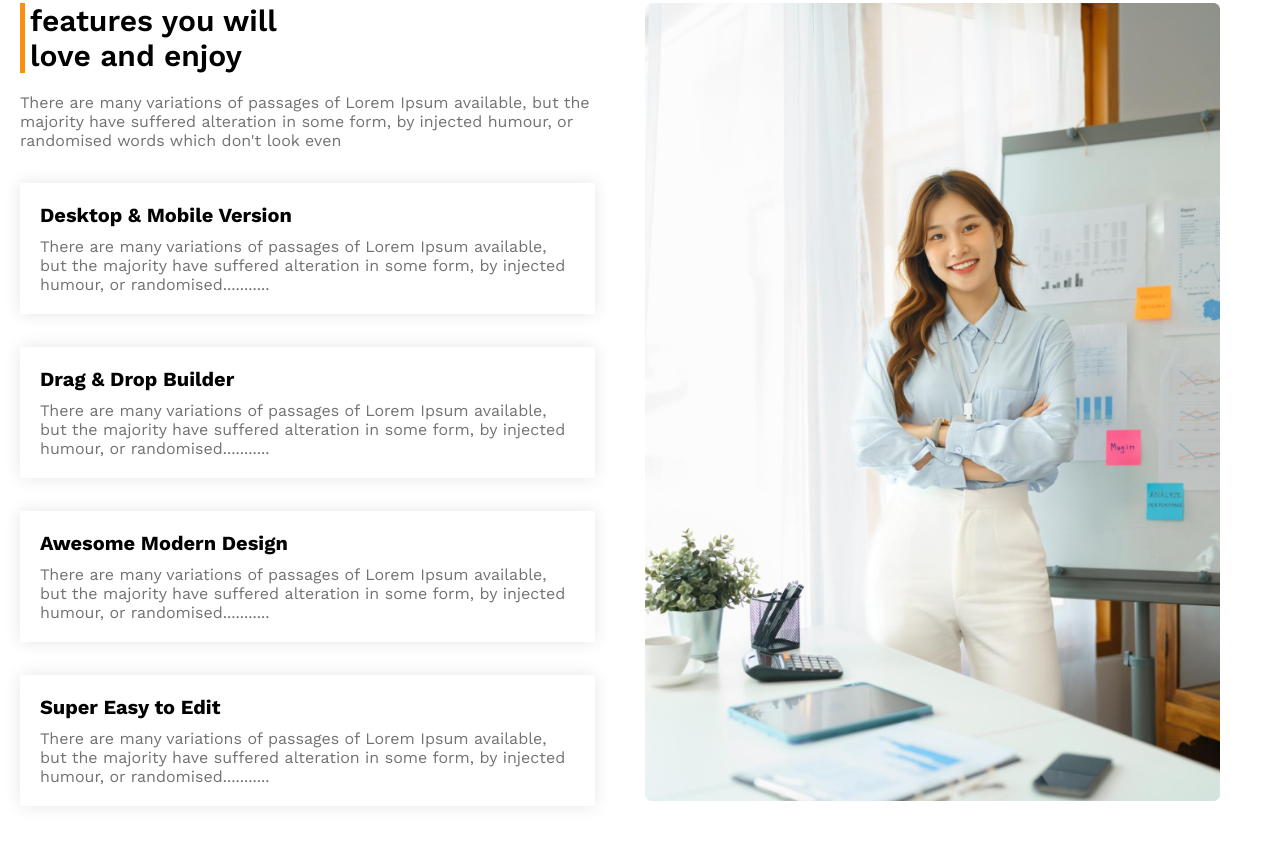
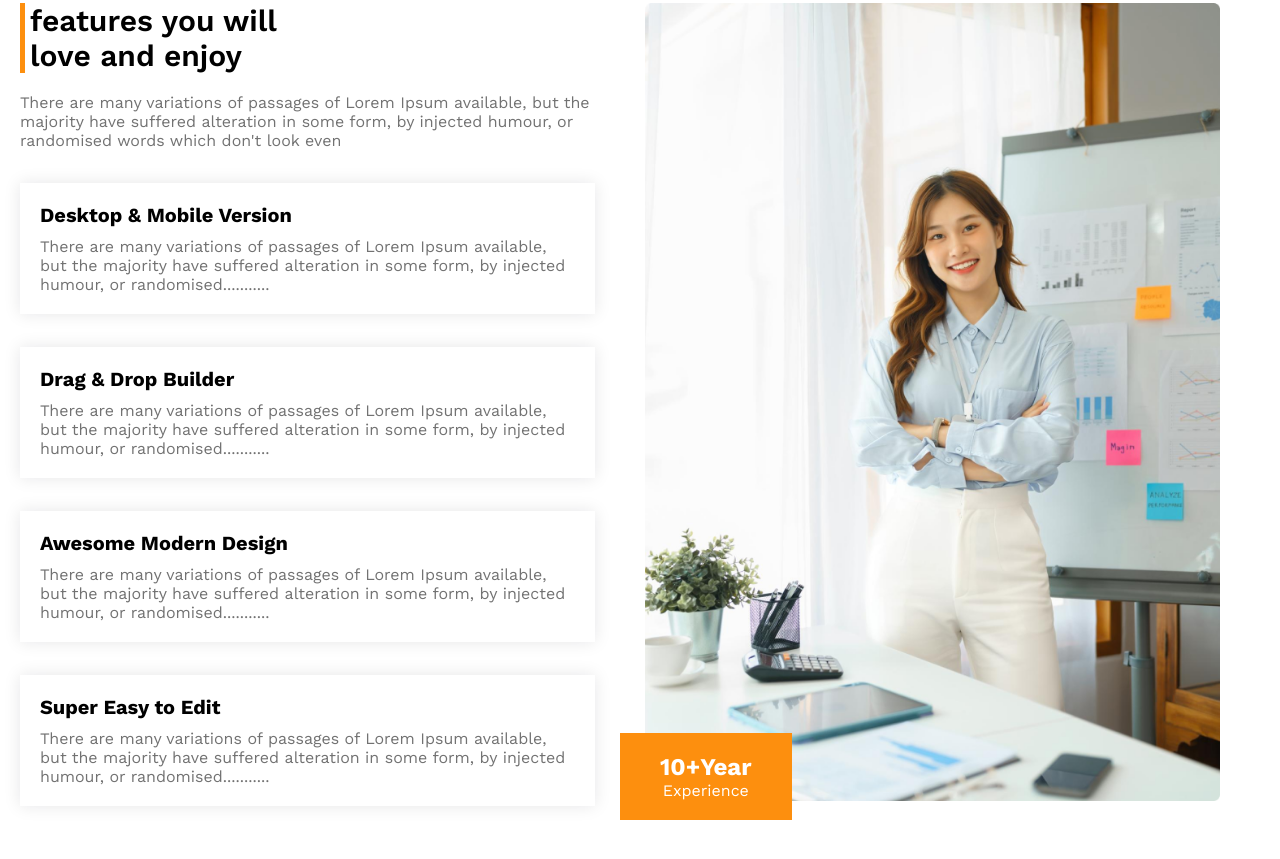
Before and after one commit to NahidHassanNirob/G3-Architects-LandingPage, a plain HTML site: page index.html in a window 1280 px wide. Shown: the part 1642-2501 px from the top of the page. Drawn offline with nearby package versions, Linux system fonts and the light colour scheme.

Commit message:
our features that you enjoy

```diff
--- a/index.html
+++ b/index.html
@@ -102,6 +102,10 @@
             <div class="image-features">
                 <img src="images/architect.png" alt="">
             </div>
+            <div class="position work-sans-font">
+                <h2>10+Year</h2>
+                <p>Experience</p>
+            </div>
 
          </section>
     </main>
--- a/style.css
+++ b/style.css
@@ -114,6 +114,7 @@ nav ul li a:hover {
   margin: 30px 0;
   display: flex;
   gap: 50px;
+  position: relative;
 }
 .text-features {
   width: 50%;
@@ -148,3 +149,13 @@ nav ul li a:hover {
 .features-container div p{
   color: #727272;
 }
+.position{
+  position: absolute;
+  background-color: #fd8f0e;
+  text-align: center;
+  padding: 20px 40px;
+  color: white;
+  top: 750px;
+  left:50%;
+
+}
```
